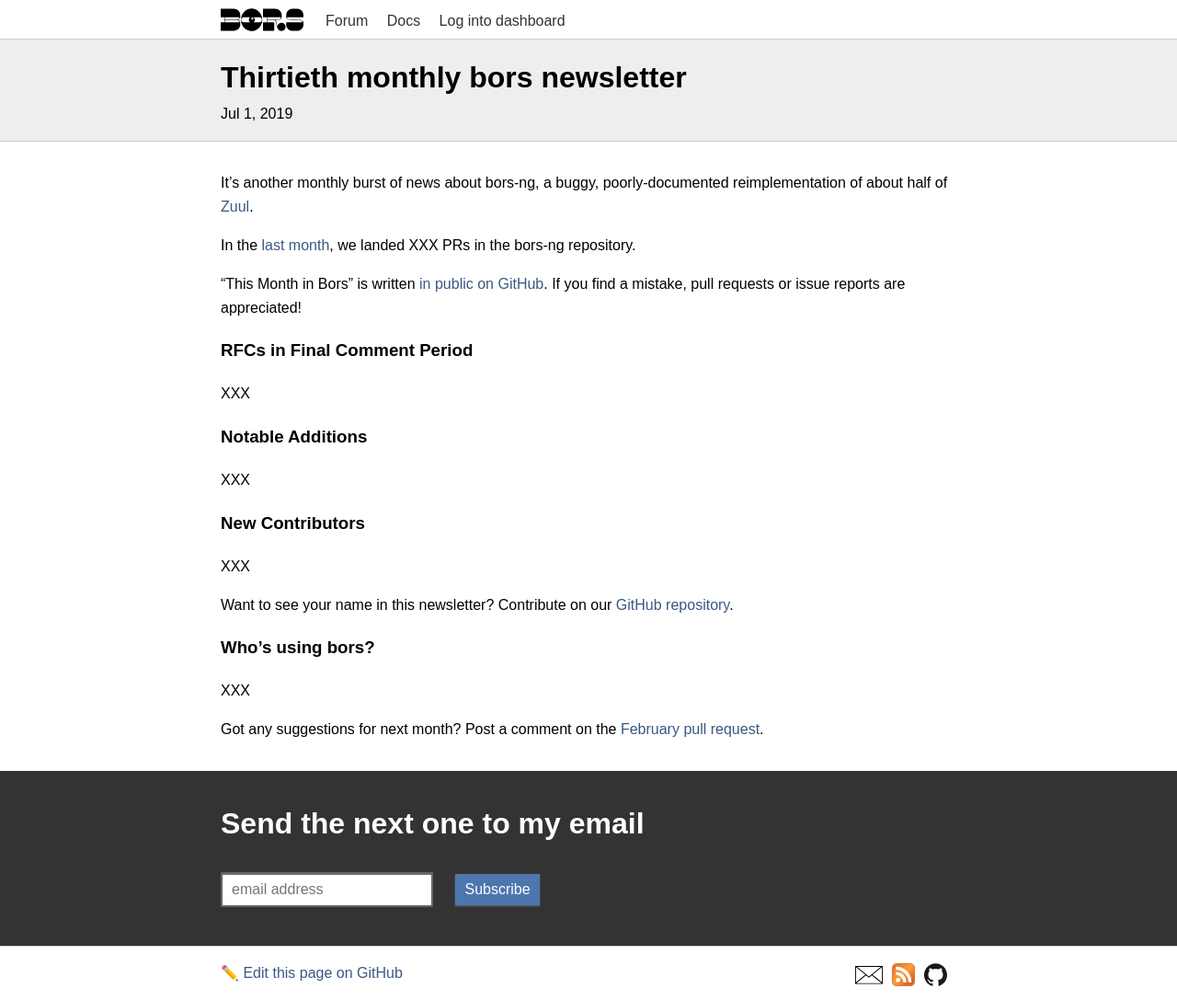
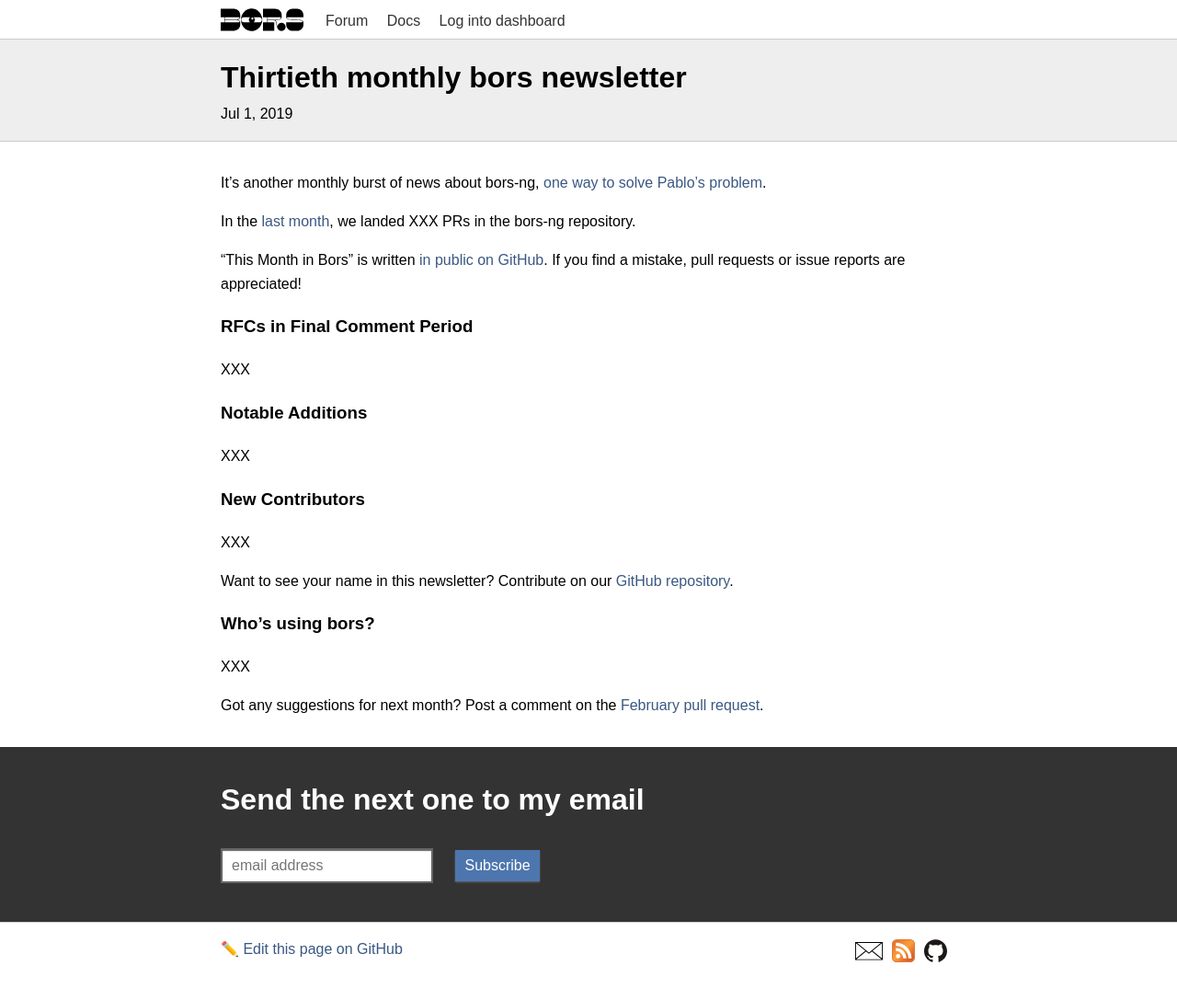
Before and after one commit to bors-ng/bors-ng.github.io, a Jekyll site: the page built from _posts/2019-07-01-tmib-30.md, in a window 1280 px wide. Shown: the whole page at 92% size. Built offline with Jekyll 4.4.1, drawn with Linux system fonts in a browser that asks for light colours; after the commit the page ends 1061 px from its top, so only the background shows below that.

Commit message:
Update 2019-07-01-tmib-30.md

```diff
--- a/_posts/2019-07-01-tmib-30.md
+++ b/_posts/2019-07-01-tmib-30.md
@@ -6,7 +6,7 @@ summary:    This June, XXX
 categories: newsletter
 ---
 
-It's another monthly burst of news about bors-ng, a buggy, poorly-documented reimplementation of about half of [Zuul](https://zuul-ci.org/docs/zuul/).
+It's another monthly burst of news about bors-ng, [one way to solve Pablo's problem](https://pyfound.blogspot.com/2019/06/python-language-summit-lightning-talks-part-2.html).
 
 In the [last month](https://github.com/bors-ng/bors-ng/pulls?utf8=%E2%9C%93&q=is%3Apr%20is%3Amerged%20closed%3A2019-06-04..2019-06-30),
 we landed XXX PRs in the bors-ng repository.
```
